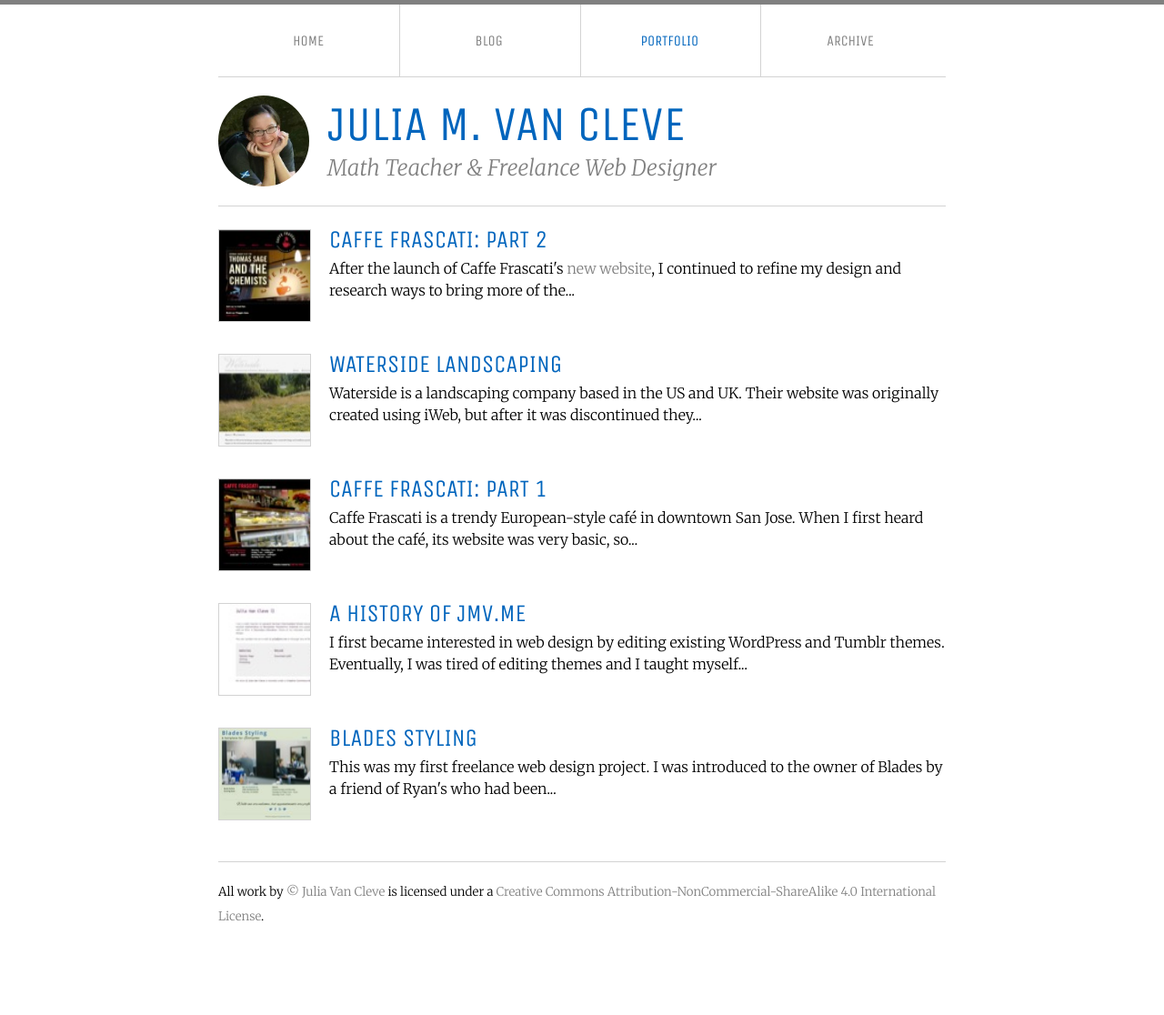
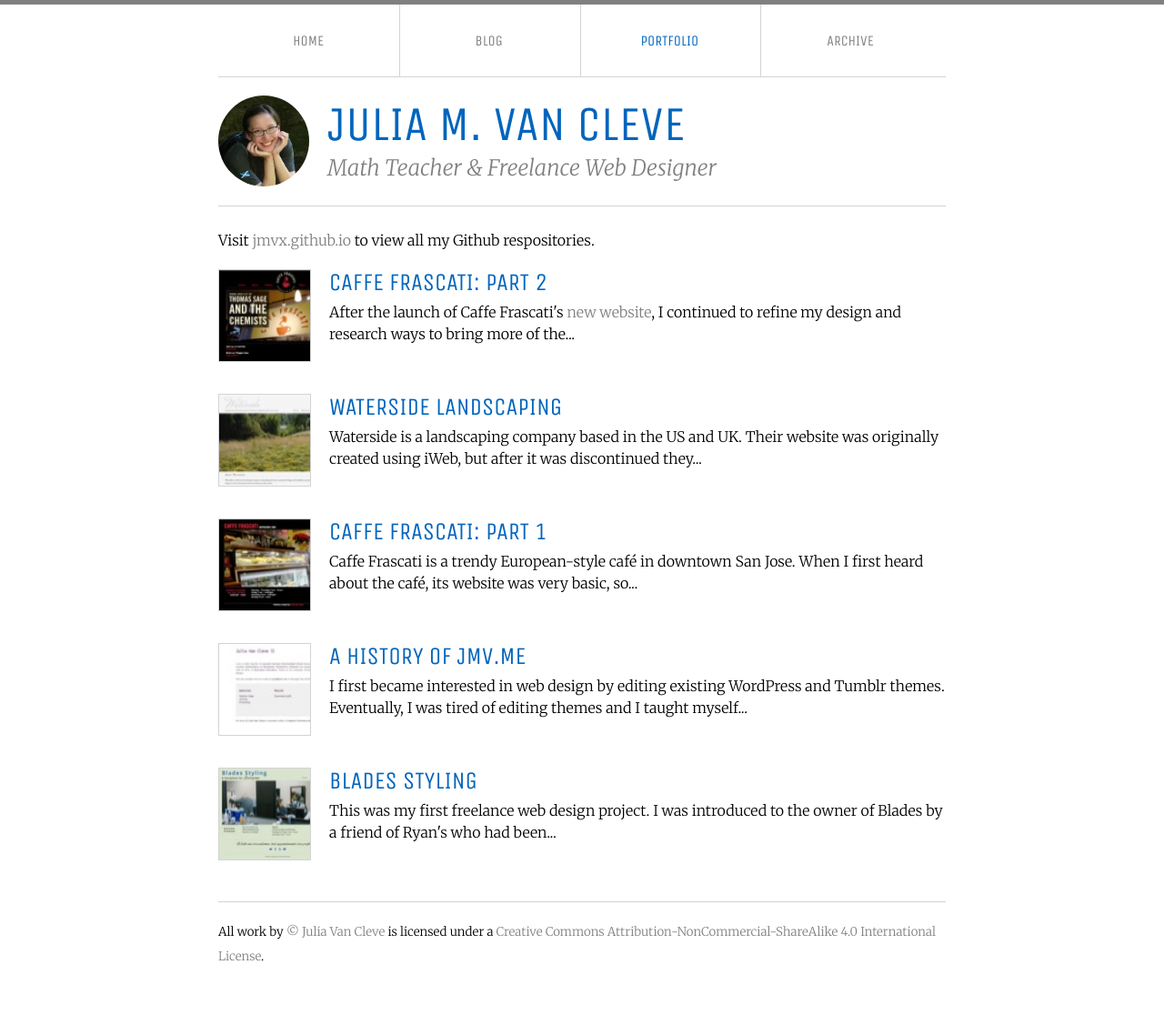
Before and after one commit to jmvx/jmv.me, a Jekyll site: the page built from portfolio/index.html, in a window 1280 px wide. Shown: the whole page at 91% size. Built offline with Jekyll 4.4.1, drawn with Linux system fonts in a browser that asks for light colours; before the commit the page ends 1072 px from its top, so only the background shows below that.

Commit message:
included a link to my github repository page

```diff
--- a/portfolio/index.html
+++ b/portfolio/index.html
@@ -3,7 +3,7 @@ title: Portfolio
 layout: default
 description: My portfolio examples
 ---
-
+<p>Visit <a href="http://jmvx.github.io/" target="_blank">jmvx.github.io</a> to view all my Github respositories.</p>
 {% for post in site.categories.portfolio %}
     {% include excerpt.html %}
 {% endfor %}
--- a/style.css
+++ b/style.css
@@ -42,7 +42,7 @@ hr {
   font-style:italic;
 }
 
-h1, .excerpt > a { font-size:20pt; }
+h1, .excerpt > a { font-size:20pt; line-height:30px;}
 
 h2, h3, h4, h5, h6 { font-size:18pt; }
 
@@ -292,6 +292,10 @@ img.center {
     margin-right:auto;
 }
 
+img.clearfix {
+  float:none;
+}
+
 div.pinterest {
     text-align:center;
 }
```
